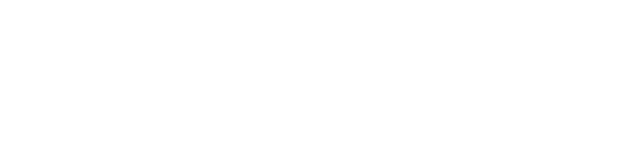
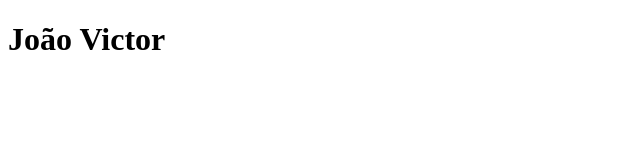
Before and after one commit to IsabelleLopes1998/aula2, a plain HTML site: page index.html in a window 1280 px wide. Shown: the whole page, without its empty margins (0-640 px from the left). Drawn offline with Linux system fonts and the light colour scheme.

Commit message:
feat:cheanged lines

```diff
--- a/index.html
+++ b/index.html
@@ -6,6 +6,6 @@
     <title>Document</title>
 </head>
 <body>
-
+    <h1>João Victor</h1>
 </body>
 </html>
```
